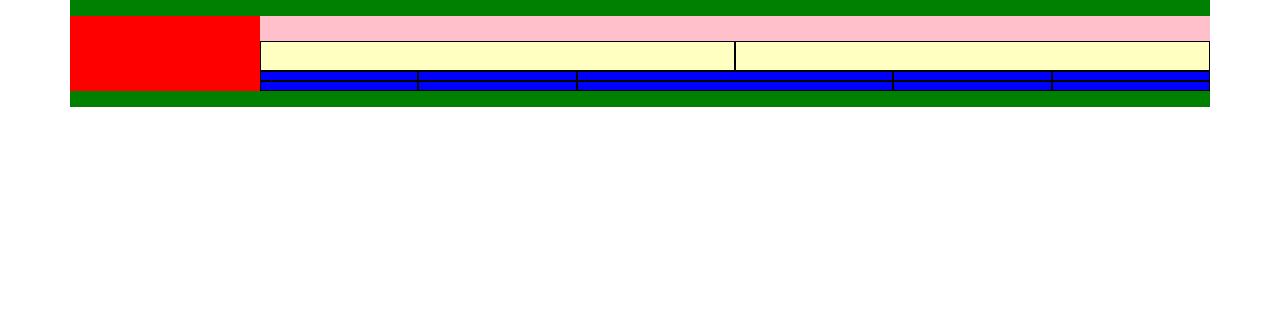
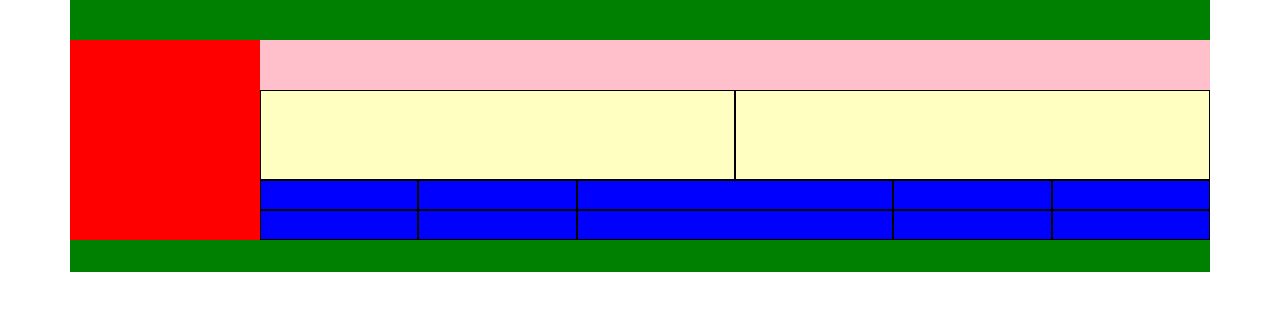
Before and after one commit to vstrom650xt/Bootstrap, a plain HTML site: page index.html in a window 1280 px wide. Drawn offline with nearby package versions, Linux system fonts and the light colour scheme.

Commit message:
sadasdsa

```diff
--- a/css/estilos.css
+++ b/css/estilos.css
@@ -1,6 +1,6 @@
 .filag{
 
-height: 2%;
+height: 5%;
 background-color: green;
 
 }
@@ -8,7 +8,7 @@ background-color: green;
 
 
 .filadg{
-    height: 2%;
+    height: 4%;
     background-color: green;
 }
 
@@ -24,13 +24,13 @@ background-color: red;
 
 
 .filarosa{
-height: 25px;
+height: 50px;
 background-color: pink;
 
 }
 
 .cua{
-height: 30px;
+height: 90px;
 background-color: rgb(254, 255, 192);
 border:  1px solid black;
 }
@@ -39,5 +39,5 @@ border:  1px solid black;
 .cuapq{
 background-color: blue;
 border: solid 1px black;
-height: 10px;
+height: 30px;
 }
```
